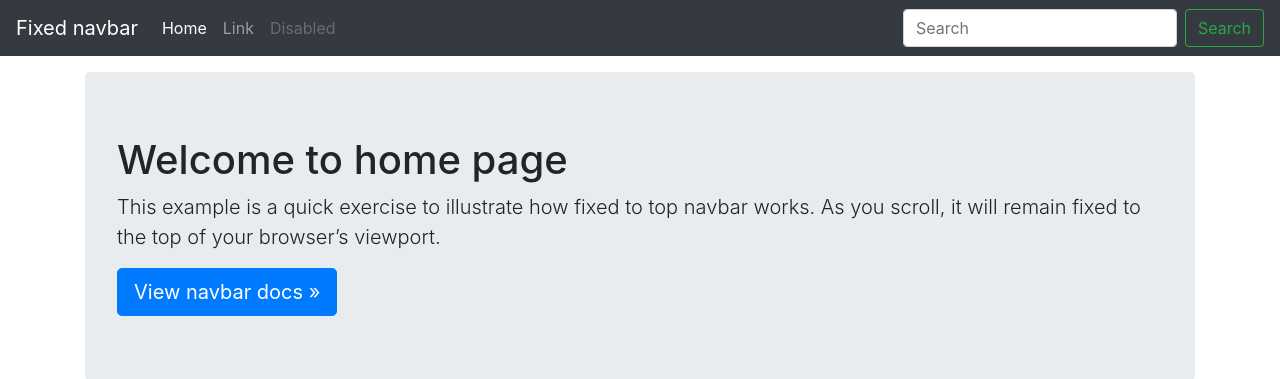
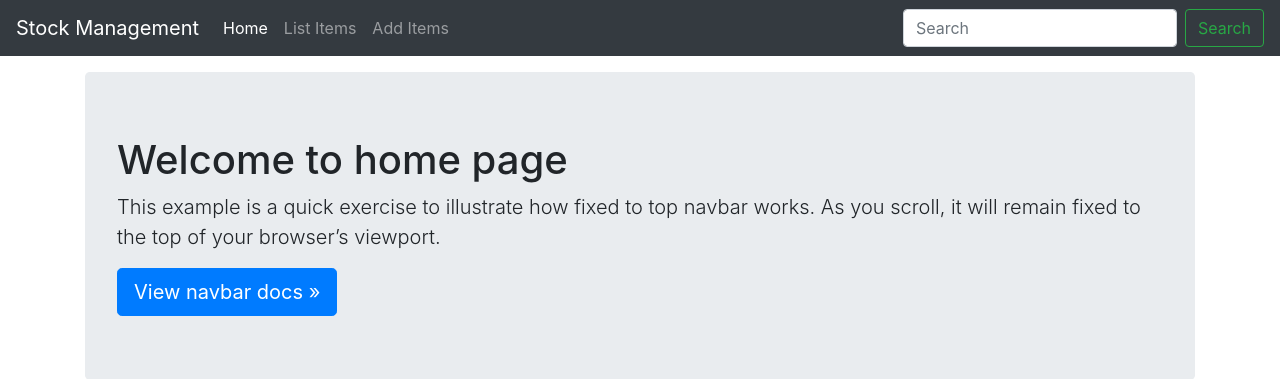
Before and after one commit to AshishMhrzn10/Store-management, a Django app: page / in a window 1280 px wide. Shown: the top 379 px of the page. Run offline with Django 3.2, Linux system fonts and the light colour scheme; some libraries are stand-ins or nearby versions.

Commit message:
Navbar.html

```diff
--- a/main/settings.py
+++ b/main/settings.py
@@ -38,6 +38,7 @@ INSTALLED_APPS = [
     'django.contrib.messages',
     'django.contrib.staticfiles',
     'stockmanagement',
+    'crispy_forms',
 ]
 
 MIDDLEWARE = [
@@ -119,3 +120,4 @@ USE_TZ = True
 # https://docs.djangoproject.com/en/3.1/howto/static-files/
 
 STATIC_URL = '/static/'
+CRISPY_TEMPLATE_PACK = 'bootstrap4'
--- a/stockmanagement/models.py
+++ b/stockmanagement/models.py
@@ -2,8 +2,8 @@ from django.db import models
 
 
 class Stock(models.Model):
-    category = models.CharField(max_length=50, blank=True, null=True)
-    item_name = models.CharField(max_length=50, blank=True, null=True)
+    category = models.CharField(max_length=50, blank=False, null=True)
+    item_name = models.CharField(max_length=50, blank=False, null=True)
     quantity = models.IntegerField(default='0', blank=True, null=True)
     receive_quantity = models.IntegerField(default='0', blank=True, null=True)
     receive_by = models.CharField(max_length=50, blank=True, null=True)
--- a/stockmanagement/templates/home.html
+++ b/stockmanagement/templates/home.html
@@ -43,53 +43,7 @@
     <link rel="stylesheet" href="{% static 'css/navbar-top-fixed.css' %}" />
   </head>
   <body>
-    <nav class="navbar navbar-expand-md navbar-dark fixed-top bg-dark">
-      <a class="navbar-brand" href="#">Fixed navbar</a>
-      <button
-        class="navbar-toggler"
-        type="button"
-        data-toggle="collapse"
-        data-target="#navbarCollapse"
-        aria-controls="navbarCollapse"
-        aria-expanded="false"
-        aria-label="Toggle navigation"
-      >
-        <span class="navbar-toggler-icon"></span>
-      </button>
-      <div class="collapse navbar-collapse" id="navbarCollapse">
-        <ul class="navbar-nav mr-auto">
-          <li class="nav-item active">
-            <a class="nav-link" href="#"
-              >Home <span class="sr-only">(current)</span></a
-            >
-          </li>
-          <li class="nav-item">
-            <a class="nav-link" href="#">Link</a>
-          </li>
-          <li class="nav-item">
-            <a
-              class="nav-link disabled"
-              href="#"
-              tabindex="-1"
-              aria-disabled="true"
-              >Disabled</a
-            >
-          </li>
-        </ul>
-        <form class="form-inline mt-2 mt-md-0">
-          <input
-            class="form-control mr-sm-2"
-            type="text"
-            placeholder="Search"
-            aria-label="Search"
-          />
-          <button class="btn btn-outline-success my-2 my-sm-0" type="submit">
-            Search
-          </button>
-        </form>
-      </div>
-    </nav>
-
+    {% include 'navbar.html' %}
     <main role="main" class="container">
       <div class="jumbotron">
         <h1>{{title}}</h1>
--- /dev/null
+++ b/stockmanagement/templates/navbar.html
@@ -0,0 +1,40 @@
+<nav class="navbar navbar-expand-md navbar-dark fixed-top bg-dark">
+  <a class="navbar-brand" href="/">Stock Management</a>
+  <button
+    class="navbar-toggler"
+    type="button"
+    data-toggle="collapse"
+    data-target="#navbarCollapse"
+    aria-controls="navbarCollapse"
+    aria-expanded="false"
+    aria-label="Toggle navigation"
+  >
+    <span class="navbar-toggler-icon"></span>
+  </button>
+  <div class="collapse navbar-collapse" id="navbarCollapse">
+    <ul class="navbar-nav mr-auto">
+      <li class="nav-item active">
+        <a class="nav-link" href="/"
+          >Home <span class="sr-only">(current)</span></a
+        >
+      </li>
+      <li class="nav-item">
+        <a class="nav-link" href="/list_items">List Items</a>
+      </li>
+      <li class="nav-item">
+        <a class="nav-link" href="/add_items">Add Items</a>
+      </li>
+    </ul>
+    <form class="form-inline mt-2 mt-md-0">
+      <input
+        class="form-control mr-sm-2"
+        type="text"
+        placeholder="Search"
+        aria-label="Search"
+      />
+      <button class="btn btn-outline-success my-2 my-sm-0" type="submit">
+        Search
+      </button>
+    </form>
+  </div>
+</nav>
```
Also changed, not shown: stockmanagement/templates/add_items.html (+3 -49 lines), stockmanagement/templates/list_items.html (+1 -47 lines).
